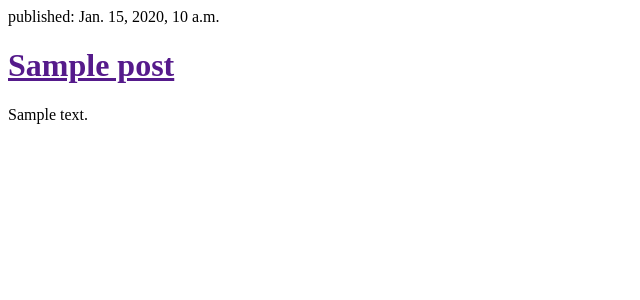
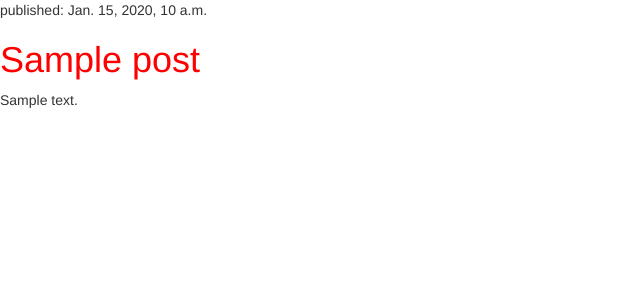
Before and after one commit to pozorvlak/djangogirls, a Django app: page / in a window 1280 px wide. Shown: the top 300 px of the page, without its empty margins (0-640 px from the left). Run offline with Django 3.2, Linux system fonts and the light colour scheme; tables that the repository leaves empty hold one stand-in row (values such as "Sample post"); some libraries are stand-ins or nearby versions.

Commit message:
Add Bootstrap and overrides for blog.

```diff
--- a/blog/templates/blog/post_list.html
+++ b/blog/templates/blog/post_list.html
@@ -1,6 +1,11 @@
+{% load staticfiles %}
 <html>
         <head>
                 <title>Miles' awesome blog of amazingness</title>
+                <link rel="stylesheet" href="//maxcdn.bootstrapcdn.com/bootstrap/3.2.0/css/bootstrap.min.css">
+                <link rel="stylesheet" href="//maxcdn.bootstrapcdn.com/bootstrap/3.2.0/css/bootstrap-theme.min.css">
+                <script src="//maxcdn.bootstrapcdn.com/bootstrap/3.2.0/js/bootstrap.min.js"></script>
+                <link rel="stylesheet" href="{% static 'css/blog.css' %}">
         </head>
         <body>
             {% for post in posts %}
--- /dev/null
+++ b/static/css/blog.css
@@ -0,0 +1,3 @@
+h1 a {
+        color: red;
+}
```
Also changed, not shown: mysite/settings.py (+7 -3 lines).
